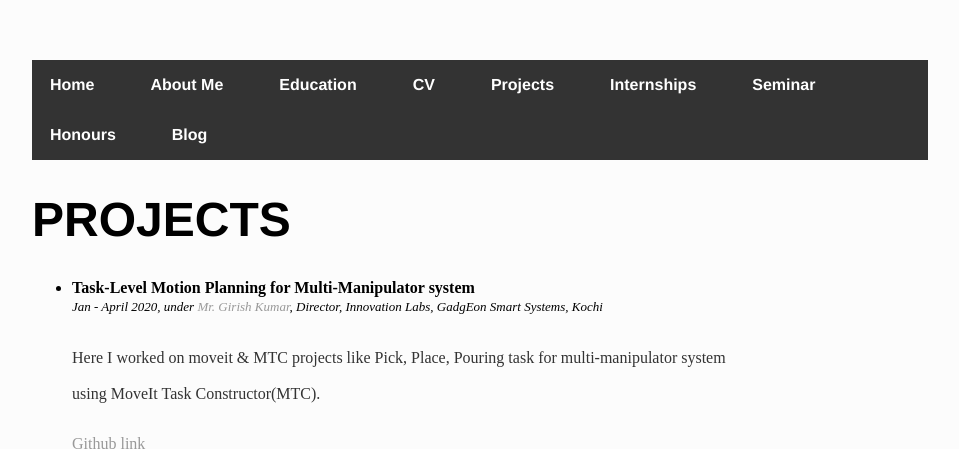
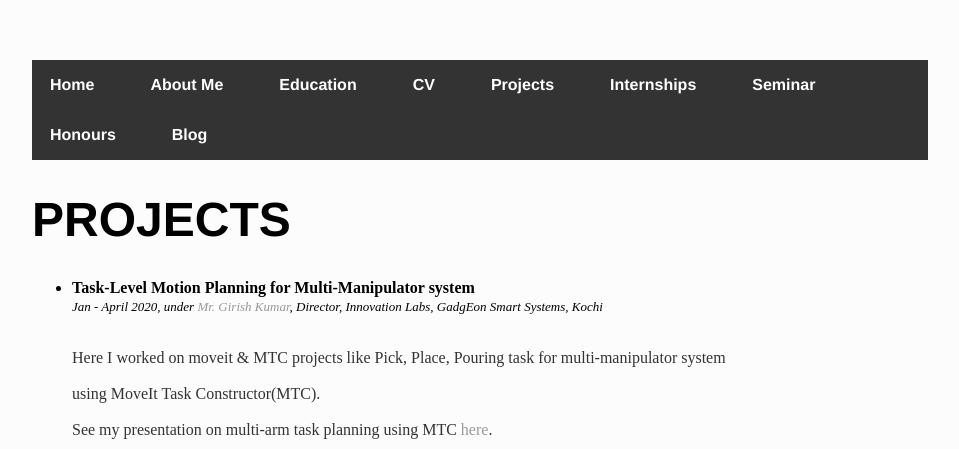
Before and after one commit to iamrajee/iamrajee.github.io, a Jekyll site: the page built from projects/index.html, in a window 1280 px wide and 900 px high, cut to the strip 0-449 px from the top of the window. Shown: the whole strip, without its empty margins (160-1119 px from the left). Built offline with Jekyll 4.4.1, drawn with Linux system fonts in a browser that asks for light colours.

Commit message:
Update index.html

```diff
--- a/projects/index.html
+++ b/projects/index.html
@@ -15,7 +15,10 @@ title: PROJECTS
 					<b>Task-Level Motion Planning for Multi-Manipulator system</b>
 				</li>
 				<font size="2"><em>Jan - April 2020,  under <a href="https://www.linkedin.com/in/girish-kumar-578aa942/">Mr. Girish Kumar</a>, Director, Innovation Labs, GadgEon Smart Systems, Kochi</em></font>
-				<p><font size="3">Here I worked on moveit & MTC projects like Pick, Place, Pouring task for multi-manipulator system using MoveIt Task Constructor(MTC).</font></p>
+				<p><font size="3">
+					Here I worked on moveit & MTC projects like Pick, Place, Pouring task for multi-manipulator system using MoveIt Task Constructor(MTC).
+					<br/>See my presentation on multi-arm task planning using MTC <a href="https://docs.google.com/presentation/d/1ggWsypkgU6BBLukUhhpPogIV7oRh5AXWxuxCq7Hco64/edit?usp=sharing">here</a>.
+				</font></p>
 				<a href="https://github.com/iamrajee/ws_moveit#moveit_task_constructor">Github link</a>
 			</div>
 			<iframe width="410" height="240" src="https://www.youtube.com/embed/tS2U0AX3r_M" frameborder="0" allowfullscreen ng-show="showvideo" HSPACE="20" VSPACE="10"></iframe>
```
